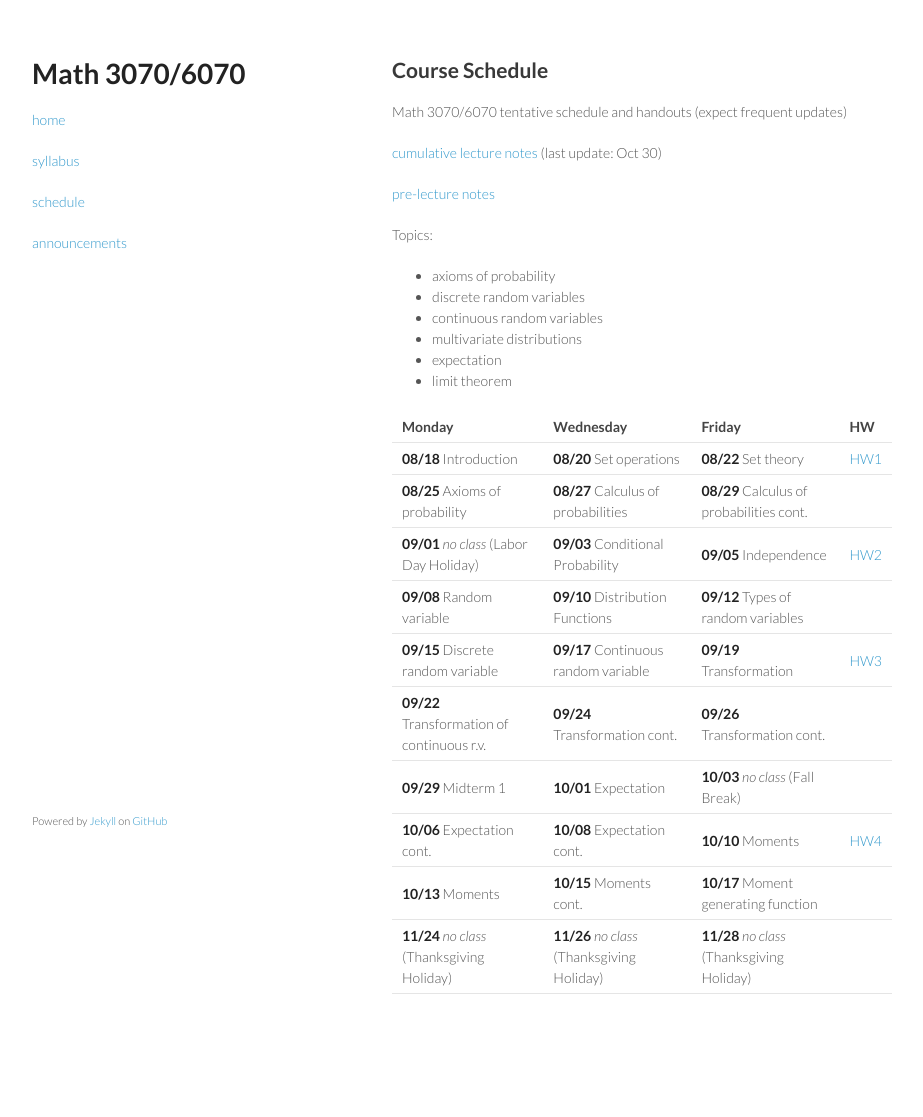
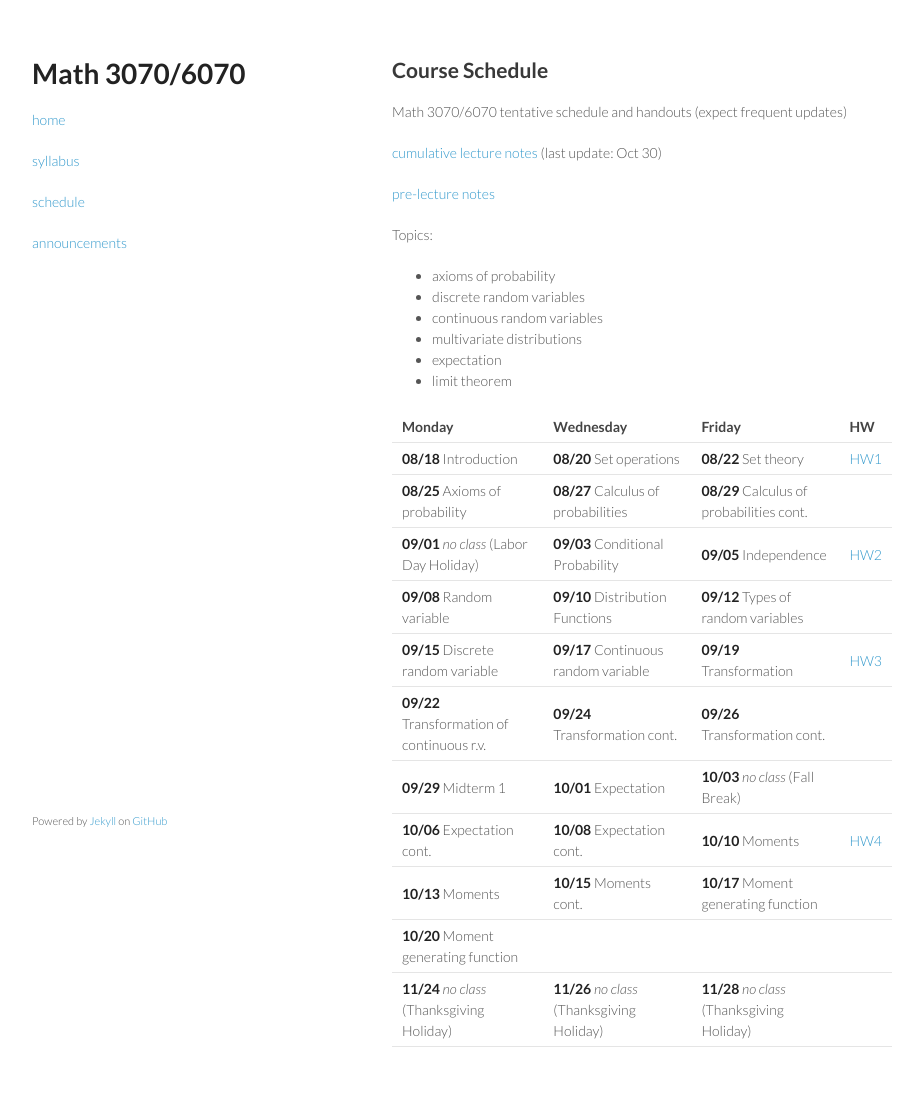
Before and after one commit to tulane-math-3070/2025Fall, a Jekyll site: the page built from schedule/schedule.md, in a window 1280 px wide. Shown: the whole page, without its empty margins (178-1101 px from the left). Built offline with Jekyll 4.4.1, drawn with Linux system fonts in a browser that asks for light colours; before the commit the page ends 1064 px from its top, so only the background shows below that.

Commit message:
add 1020 notes

```diff
--- a/schedule/schedule.md
+++ b/schedule/schedule.md
@@ -35,4 +35,5 @@ Topics:
 | **09/29** Midterm 1 | **10/01** Expectation | **10/03** _no class_ (Fall Break) | |
 | **10/06** Expectation cont. | **10/08** Expectation cont. | **10/10** Moments | [HW4](../HW/HW4/HW4.pdf) |
 | **10/13** Moments | **10/15** Moments cont. | **10/17** Moment generating function | |
+| **10/20** Moment generating function | | | |
 | **11/24** _no class_ (Thanksgiving Holiday) | **11/26**  _no class_ (Thanksgiving Holiday) | **11/28**  _no class_ (Thanksgiving Holiday) | |
```
Also changed, not shown: 2 other files.
